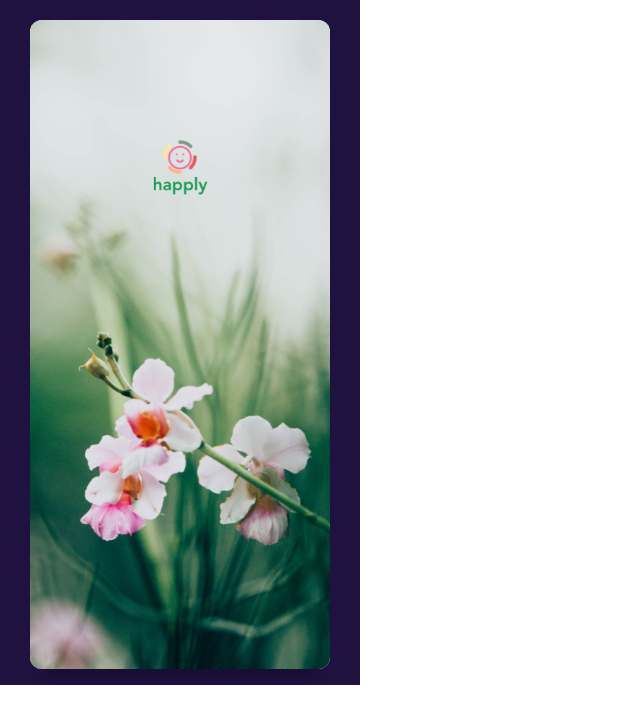
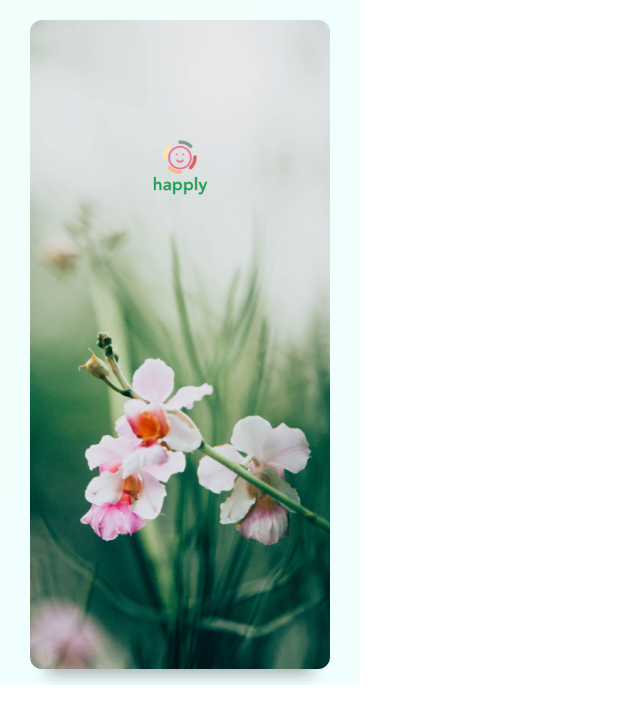
Before and after one commit to david4ahmed/happly, a Vue app: page / in a window 1280 px wide. Shown: the top 724 px of the page, without its empty margins (0-640 px from the left). Built offline with nearby package versions, Linux system fonts and the light colour scheme.

Commit message:
change background based on component

```diff
--- a/src/App.vue
+++ b/src/App.vue
@@ -1,5 +1,5 @@
 <template>
-  <div id="slider" class="slider" @mousemove="mouseMoving" @mouseleave="stopDrag">
+  <div id="slider" class="slider" v-bind:class="getCurrentComponentId()" @mousemove="mouseMoving" @mouseleave="stopDrag">
     <div class="slider-cards" :style="`transform: translate3d(${cardsX}px,0,0)`">
       <div @mousedown="startDrag"
            @mouseup="stopDrag"
@@ -102,6 +102,15 @@ export default {
         const targetX = this.initialCardsX + dragAmount;
         this.cardsX = targetX;
       }
+    },
+    getCurrentComponentId(){
+      switch (this.selectedIndex) {
+        case 0: return "Main";
+        case 1: return "Feel";
+        case 2: return "Spirit";
+        case 3: return "Mindful";
+        case 4: case 5: case 6: return "Challenge";
+      }
     }
   }
 }
@@ -117,6 +126,23 @@ export default {
     width: 360px;
     height: 685px;
   }
+
+  .Main {
+    background-color: rgba(0, 255, 208, 0.06);
+  }
+  .Feel {
+    background-color: rgba(116, 104, 93, 0.26);
+  }
+  .Spirit {
+    background-color: rgba(0, 44, 180, 0.3);
+  }
+  .Mindful {
+    background-color: rgba(251, 176, 1, 0.1);
+  }
+  .Challenge {
+    background-color: rgba(114, 181, 118, 0.15);
+  }
+
 
   .slider-cards {
     position: relative;
```
